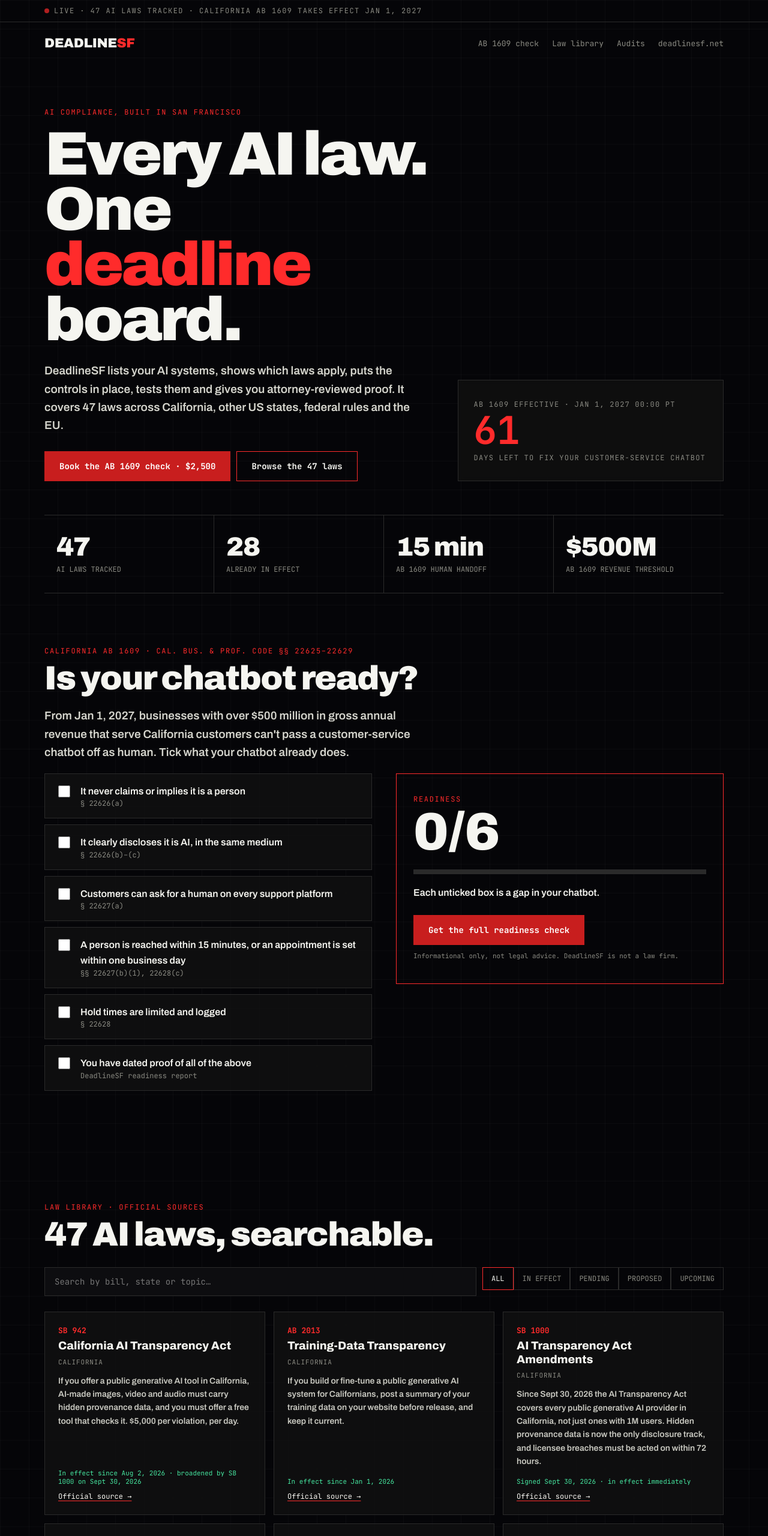
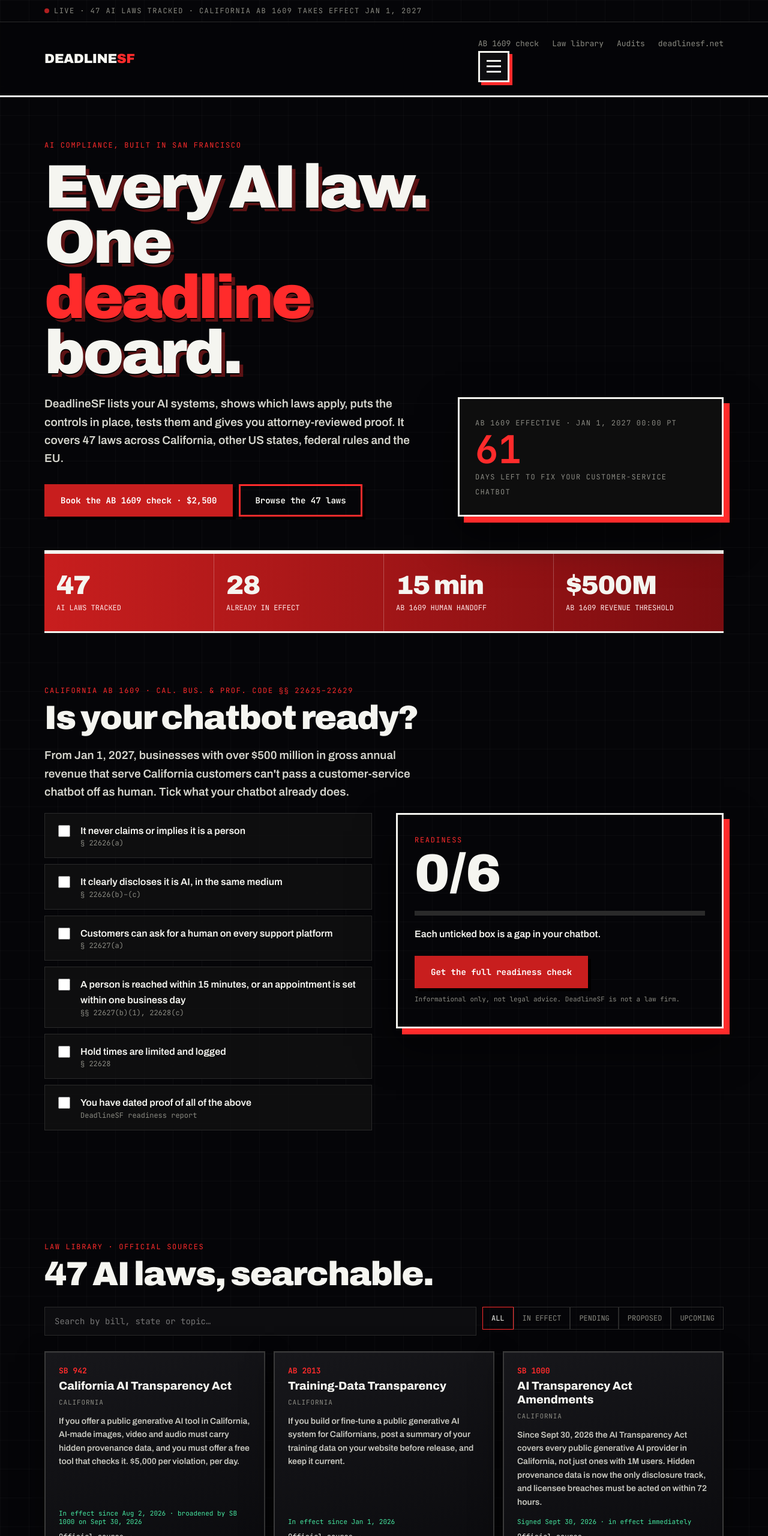
Before and after one commit to prestigesf/deadlinesf-grokme, a plain HTML site: page index.html in a window 1280 px wide. Shown: the top 2560 px of the page at 60% size. Drawn offline with Linux system fonts and the light colour scheme.

Commit message:
Bold design: 3D tilt cards, accessible hamburger menu, heavier lines and shading

```diff
--- a/index.html
+++ b/index.html
@@ -51,17 +51,42 @@ section{padding:88px 0}h2{font:900 clamp(34px,5vw,56px)/1 var(--disp);letter-spa
 .cta{border:1px solid var(--line);background:linear-gradient(135deg,rgba(255,43,43,.14),transparent);padding:56px;text-align:center}
 footer{border-top:1px solid var(--line);padding:32px 0 60px;font:12px var(--mono);color:var(--mute)}
 .sig{font:italic 600 15px Georgia,serif;color:var(--ink)}
-@media(max-width:860px){.hero,.ab{grid-template-columns:1fr}.stats{grid-template-columns:1fr 1fr}nav .links{display:none}.cta{padding:32px 20px}}
+@media(max-width:860px){.hero,.ab{grid-template-columns:1fr}.stats{grid-template-columns:1fr 1fr}nav .links>a{display:none}.cta{padding:32px 20px}}
 @media(prefers-reduced-motion:reduce){*{animation:none!important;transition:none!important}}
+
+.burger{width:52px;height:52px;border:3px solid var(--ink);background:#0d0d10;cursor:pointer;display:grid;place-content:center;gap:6px;box-shadow:5px 5px 0 var(--red);transition:transform .15s,box-shadow .15s;margin-left:22px}
+.burger:hover{transform:translate(-2px,-2px);box-shadow:7px 7px 0 var(--red)}
+.burger i{display:block;width:24px;height:3px;background:var(--ink);transition:.25s}
+.burger[aria-expanded=true] i:nth-child(1){transform:translateY(9px) rotate(45deg)}.burger[aria-expanded=true] i:nth-child(2){opacity:0}.burger[aria-expanded=true] i:nth-child(3){transform:translateY(-9px) rotate(-45deg)}
+.menu{position:fixed;inset:0;z-index:50;background:linear-gradient(160deg,#16060a 0%,#050508 60%);border-left:6px solid var(--red);display:flex;flex-direction:column;justify-content:center;padding:8vw;transform:translateX(100%);transition:transform .35s cubic-bezier(.2,.8,.2,1);visibility:hidden}
+.menu.open{transform:none;visibility:visible}
+.menu a{font:900 clamp(36px,7vw,84px)/1.05 var(--disp);letter-spacing:-.03em;text-decoration:none;border-bottom:3px solid var(--line);padding:10px 0;display:flex;justify-content:space-between}
+.menu a:hover,.menu a:focus-visible{color:var(--red);border-color:var(--red)}
+.menu a span{font:14px var(--mono);color:var(--mute)}
+nav{position:sticky;top:0;z-index:60;background:rgba(5,5,8,.85);backdrop-filter:blur(10px);border-bottom:3px solid var(--ink)}
+h1{text-shadow:0 2px 0 #000,6px 6px 0 rgba(255,43,43,.35)}
+.hero{border-bottom:3px solid var(--ink)}
+.clock,.score{box-shadow:10px 10px 0 var(--red),0 30px 60px rgba(0,0,0,.6);border:3px solid var(--ink)}
+.stats{border-width:3px;border-color:var(--ink);background:linear-gradient(90deg,var(--red-btn),#7a0d10)}
+.stats div{border-color:rgba(255,255,255,.25)}.stats span{color:#ffe9e9}
+.tilt{transform-style:preserve-3d;transition:transform .15s ease-out,box-shadow .2s;will-change:transform}
+.law{border:2px solid #3a3a3a;background:linear-gradient(160deg,#17171b,#0b0b0e);box-shadow:0 18px 40px rgba(0,0,0,.55),inset 0 1px 0 rgba(255,255,255,.06)}
+.law:hover{transform:none;box-shadow:0 30px 60px rgba(0,0,0,.7),8px 8px 0 var(--red)}
+.law>*{transform:translateZ(30px)}
+.btn{border-width:3px;box-shadow:5px 5px 0 #000}.btn:hover{transform:translate(-2px,-2px);box-shadow:7px 7px 0 #000}
+.cta{border:3px solid var(--ink);background:linear-gradient(135deg,#C81E1E,#4a0709);box-shadow:14px 14px 0 #000}
+.cta .eyebrow{color:#fff}.cta .btn.solid{background:#fff;color:#050508;border-color:#fff}.cta .btn.ghost{border-color:#fff}
+@media(prefers-reduced-motion:reduce){.tilt{transform:none!important}}
 </style></head><body>
 <div class="bar"><div class="wrap"><span class="dot"></span>Live · 47 AI laws tracked · California AB 1609 takes effect Jan 1, 2027</div></div>
 <div class="wrap">
-<nav><a class="logo" href="#top">DEADLINE<span>SF</span></a><div class="links"><a href="#ab1609">AB 1609 check</a><a href="#library">Law library</a><a href="https://deadlinesf.net/checkout">Audits</a><a href="https://deadlinesf.net/">deadlinesf.net</a></div></nav>
+</div><nav><div class="wrap" style="display:flex;justify-content:space-between;align-items:center;width:100%"><a class="logo" href="#top">DEADLINE<span>SF</span></a><div class="links"><a href="#ab1609">AB 1609 check</a><a href="#library">Law library</a><a href="https://deadlinesf.net/checkout">Audits</a><a href="https://deadlinesf.net/">deadlinesf.net</a><button class="burger" id="burger" aria-label="Open menu" aria-expanded="false" aria-controls="menu"><i></i><i></i><i></i></button></div></div></nav><div class="wrap">
+<div class="menu" id="menu" role="dialog" aria-modal="true" aria-label="Site menu"><a href="#ab1609">AB 1609 check <span>01</span></a><a href="#library">Law library <span>02</span></a><a href="https://deadlinesf.net/checkout">Audits <span>03</span></a><a href="https://claimfreepatch.netlify.app">Free patch <span>04</span></a><a href="https://deadlinesf.net/">deadlinesf.net <span>05</span></a></div>
 <header class="hero" id="top"><div><div class="eyebrow">AI compliance, built in San Francisco</div>
 <h1>Every AI law.<br>One <em>deadline</em> board.</h1>
 <p class="lede">DeadlineSF lists your AI systems, shows which laws apply, puts the controls in place, tests them and gives you attorney-reviewed proof. It covers 47 laws across California, other US states, federal rules and the EU.</p>
 <a class="btn solid" href="https://deadlinesf.net/ab1609">Book the AB 1609 check · $2,500</a><a class="btn ghost" href="#library">Browse the 47 laws</a></div>
-<div class="clock"><small>AB 1609 effective · Jan 1, 2027 00:00 PT</small><div class="t" id="days">--</div><small>days left to fix your customer-service chatbot</small></div></header>
+<div class="clock tilt"><small>AB 1609 effective · Jan 1, 2027 00:00 PT</small><div class="t" id="days">--</div><small>days left to fix your customer-service chatbot</small></div></header>
 <div class="stats"><div><b>47</b><span>AI laws tracked</span></div><div><b id="ineff">--</b><span>Already in effect</span></div><div><b>15 min</b><span>AB 1609 human handoff</span></div><div><b>$500M</b><span>AB 1609 revenue threshold</span></div></div>
 
 <section id="ab1609"><div class="eyebrow">California AB 1609 · Cal. Bus. &amp; Prof. Code §§ 22625–22629</div><h2>Is your chatbot ready?</h2>
@@ -73,7 +98,7 @@ footer{border-top:1px solid var(--line);padding:32px 0 60px;font:12px var(--mono
 <label><input type="checkbox"><span>A person is reached within 15 minutes, or an appointment is set within one business day<small>§§ 22627(b)(1), 22628(c)</small></span></label>
 <label><input type="checkbox"><span>Hold times are limited and logged<small>§ 22628</small></span></label>
 <label><input type="checkbox"><span>You have dated proof of all of the above<small>DeadlineSF readiness report</small></span></label>
-</div><div><div class="score"><small class="eyebrow">Readiness</small><div class="n" id="sc">0/6</div><div class="meter"><i id="mt"></i></div><p id="msg">Each unticked box is a gap in your chatbot.</p><a class="btn solid" href="https://deadlinesf.net/ab1609">Get the full readiness check</a><p style="font:11px var(--mono);color:var(--mute)">Informational only, not legal advice. DeadlineSF is not a law firm.</p></div></div></div></section>
+</div><div><div class="score tilt"><small class="eyebrow">Readiness</small><div class="n" id="sc">0/6</div><div class="meter"><i id="mt"></i></div><p id="msg">Each unticked box is a gap in your chatbot.</p><a class="btn solid" href="https://deadlinesf.net/ab1609">Get the full readiness check</a><p style="font:11px var(--mono);color:var(--mute)">Informational only, not legal advice. DeadlineSF is not a law firm.</p></div></div></div></section>
 
 <section id="library"><div class="eyebrow">Law library · official sources</div><h2>47 AI laws, searchable.</h2>
 <div class="tools"><input id="q" type="search" placeholder="Search by bill, state or topic…" aria-label="Search laws"><div id="chips"></div></div>
@@ -91,6 +116,12 @@ const chk=[...document.querySelectorAll('#chk input')];chk.forEach(c=>c.onchange
 let g='all';const e=s=>String(s??'').replace(/[&<>"]/g,c=>({'&':'&amp;','<':'&lt;','>':'&gt;','"':'&quot;'}[c]));
 chips.innerHTML=['all',...G].map(x=>`<button class="chip${x==='all'?' on':''}" data-g="${x}">${x.replace(/-/g,' ')}</button>`).join('');
 chips.onclick=ev=>{const b=ev.target.closest('button');if(!b)return;g=b.dataset.g;chips.querySelectorAll('.chip').forEach(c=>c.classList.toggle('on',c===b));draw()};
-function draw(){const s=q.value.toLowerCase();grid.innerHTML=L.filter(l=>(g==='all'||l.status_group===g)&&JSON.stringify(l).toLowerCase().includes(s)).map(l=>`<article class="law"><div class="num">${e(l.number)}</div><h3>${e(l.name)}</h3><div class="j">${e(l.jurisdiction)}</div><p>${e(l.plain_english||'')}</p><div class="st">${e(l.status)}</div>${l.official_source?`<a href="${e(l.official_source)}" rel="noopener" target="_blank" style="font:12px var(--mono);margin-top:10px">Official source →</a>`:''}</article>`).join('')||'<p>No matching laws.</p>'}
+function draw(){const s=q.value.toLowerCase();grid.innerHTML=L.filter(l=>(g==='all'||l.status_group===g)&&JSON.stringify(l).toLowerCase().includes(s)).map(l=>`<article class="law tilt"><div class="num">${e(l.number)}</div><h3>${e(l.name)}</h3><div class="j">${e(l.jurisdiction)}</div><p>${e(l.plain_english||'')}</p><div class="st">${e(l.status)}</div>${l.official_source?`<a href="${e(l.official_source)}" rel="noopener" target="_blank" style="font:12px var(--mono);margin-top:10px">Official source →</a>`:''}</article>`).join('')||'<p>No matching laws.</p>'}
 q.oninput=draw;draw();
+
+const bg=document.getElementById('burger'),mn=document.getElementById('menu'),ml=[...mn.querySelectorAll('a')];
+function setM(o){mn.classList.toggle('open',o);bg.setAttribute('aria-expanded',o);bg.setAttribute('aria-label',o?'Close menu':'Open menu');document.body.style.overflow=o?'hidden':'';if(o)ml[0].focus();else bg.focus()}
+bg.onclick=()=>setM(!mn.classList.contains('open'));ml.forEach(a=>a.onclick=()=>setM(false));
+document.addEventListener('keydown',ev=>{if(!mn.classList.contains('open'))return;if(ev.key==='Escape')setM(false);if(ev.key==='Tab'){const f=[...ml,bg],i=f.indexOf(document.activeElement);ev.preventDefault();f[(i+(ev.shiftKey?-1:1)+f.length)%f.length].focus()}});
+if(!matchMedia('(prefers-reduced-motion: reduce)').matches){document.addEventListener('mousemove',ev=>{const t=ev.target.closest&&ev.target.closest('.tilt');document.querySelectorAll('.tilt.on').forEach(x=>{if(x!==t){x.classList.remove('on');x.style.transform=''}});if(!t)return;const r=t.getBoundingClientRect(),x=(ev.clientX-r.left)/r.width-.5,y=(ev.clientY-r.top)/r.height-.5;t.classList.add('on');t.style.transform=`perspective(900px) rotateX(${-y*10}deg) rotateY(${x*12}deg) translateZ(10px)`})}
 </script></body></html>
```
